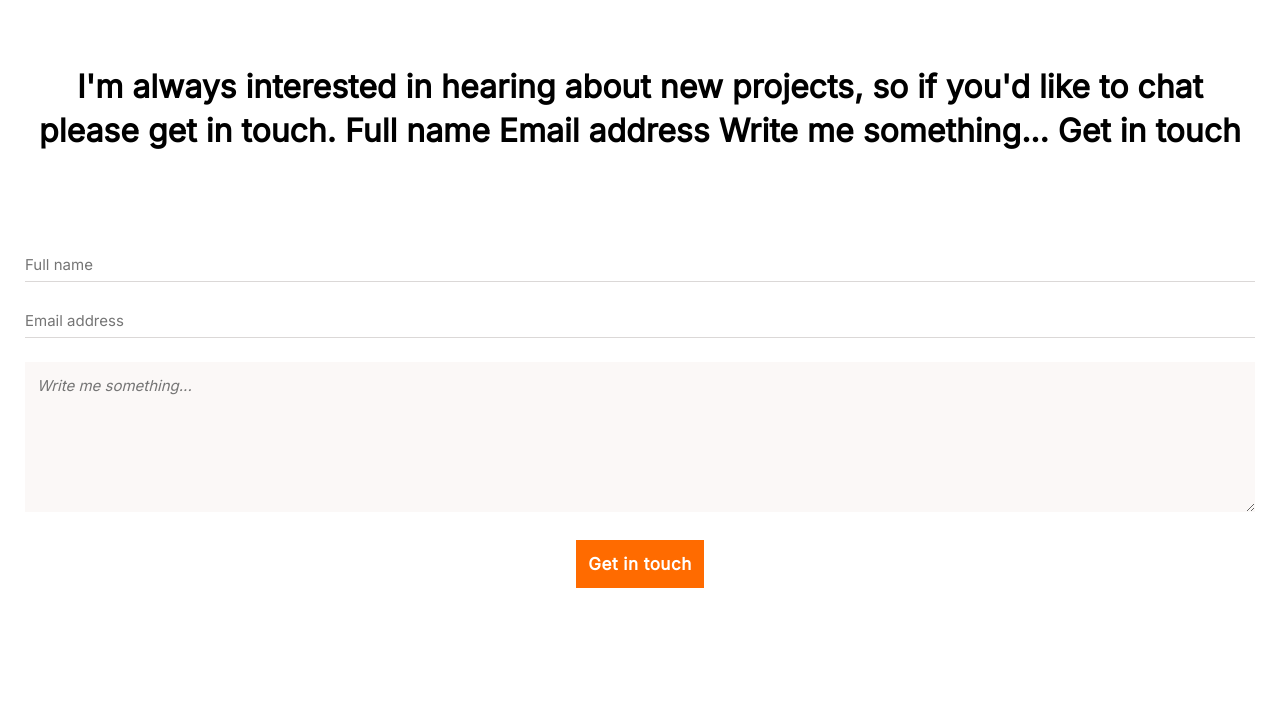
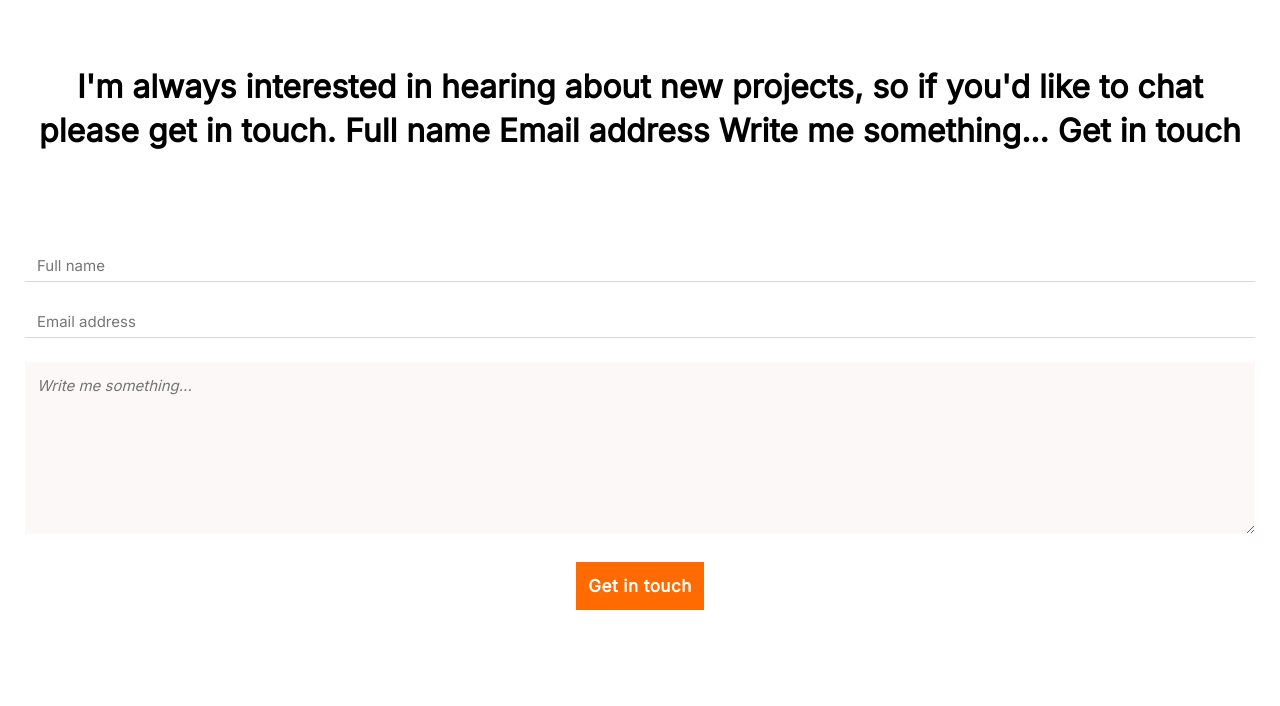
Before and after one commit to Mahamadou-Nouridine/My-Portfolio, a website: page index.html in a window 1280 px wide. Shown: the part 5479-6185 px from the top of the page. Drawn offline with Linux system fonts and the light colour scheme.

```diff
--- a/index.html
+++ b/index.html
@@ -246,13 +246,13 @@
         </h2>
         <form action="https://formspree.io/f/moqzkapk" method="POST" class="form">
             <div class="name-input">
-                <input type="text" placeholder="Full name" name="full-name" required>
+                <input maxlength="30" type="text" placeholder="Full name" name="full-name" required>
             </div>
             <div class="email-input">
                 <input type="email" name="email" placeholder="Email address" required>
             </div>
             <div class="form-texterea">
-                <textarea placeholder="Write me something..." name="something" rows="10" required></textarea>
+                <textarea maxlength="500" placeholder="Write me something..." name="something" rows="10" required></textarea>
             </div>
             <button>Get in touch</button>
         </form>
--- a/style.css
+++ b/style.css
@@ -165,17 +165,18 @@
 
 .form-texterea ::placeholder {
   font-style: italic;
-  padding: 12px 0 0 12px;
 }
 
 .email-input input,
 .name-input input {
   height: 32px;
+  padding-left: 12px;
 }
 
 .email-input input,
 .name-input input,
 .form-texterea textarea {
+  font-family: Inter, sans-serif;
   width: 100%;
   border: none;
   border-bottom: solid #dbd8d7 1px;
@@ -186,4 +187,5 @@
   border: none;
   background-color: #fbf8f7;
   margin-bottom: 24px;
+  padding: 12px 0 0 12px;
 }
```
Also changed, not shown: README.md.
